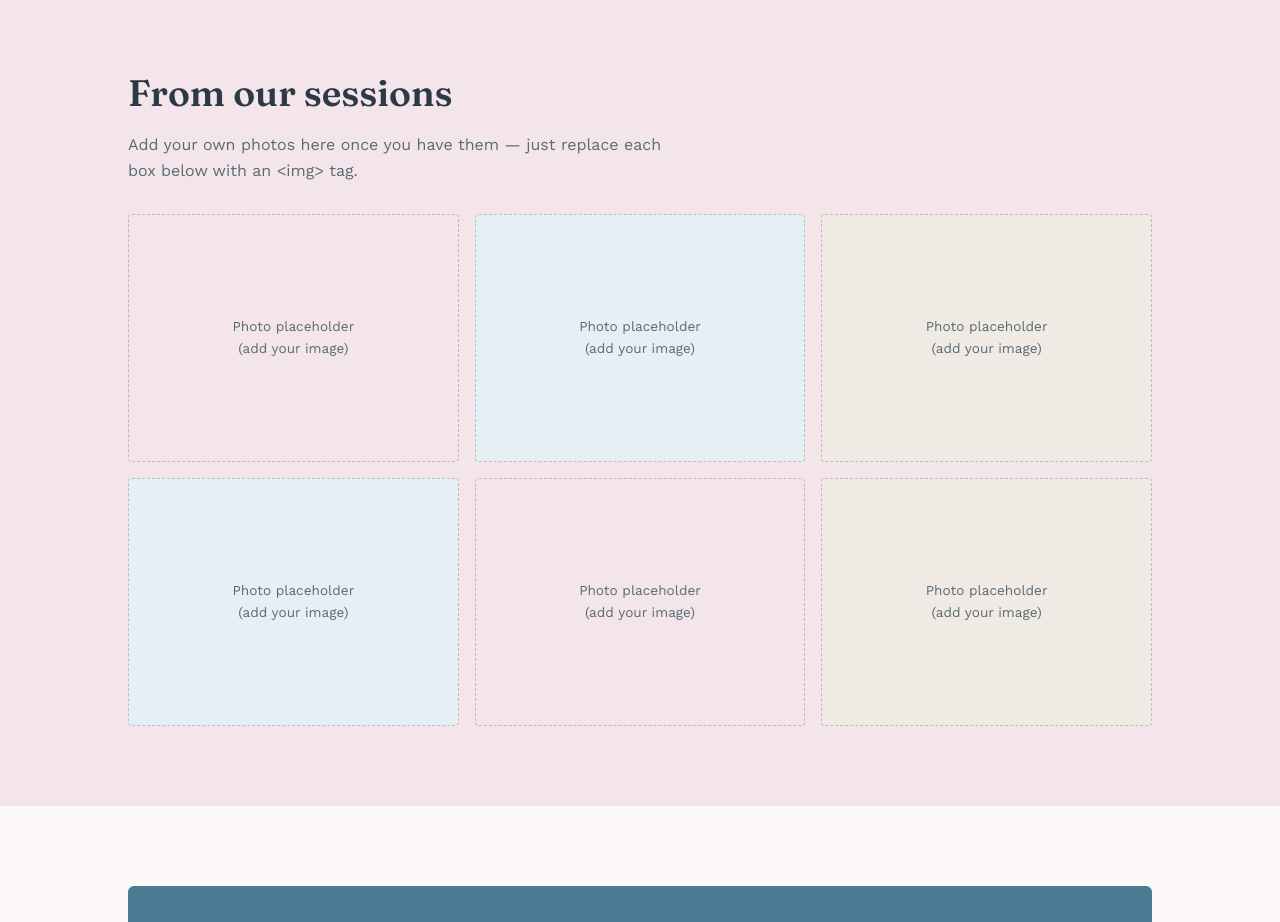
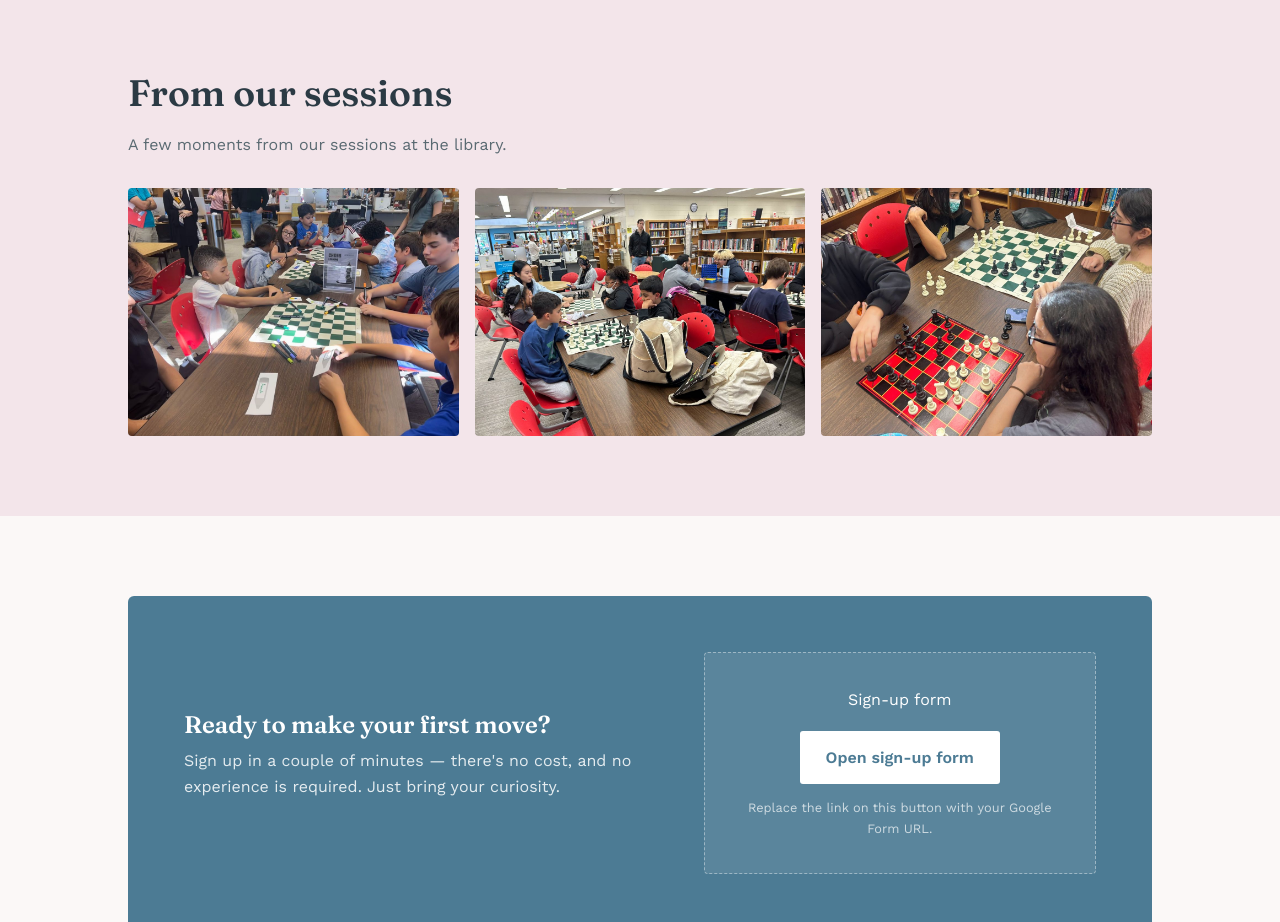
Before and after one commit to summerrli/the-great-chess-piece, a plain HTML site: page index.html in a window 1280 px wide. Shown: the part 3420-4342 px from the top of the page. Drawn offline with nearby package versions, Linux system fonts and the light colour scheme.

Commit message:
Add files via upload

```diff
--- a/index.html
+++ b/index.html
@@ -249,6 +249,10 @@
   .gallery-item:nth-child(6n+4){ background: var(--blue-light); }
   .gallery-item:nth-child(6n+5){ background: var(--rose-light); }
   .gallery-item:nth-child(6n+6){ background: #f0eae5; }
+  .gallery-photo{
+    width:100%; aspect-ratio: 4/3; object-fit: cover;
+    border-radius:4px;
+  }
 
   /* -------- JOIN -------- */
   .join-panel{
@@ -429,14 +433,11 @@
 <section class="band-alt" id="gallery">
   <div class="wrap">
     <h2 class="section-title">From our sessions</h2>
-    <p style="color:var(--ink-soft); max-width:560px; margin-bottom:30px;">Add your own photos here once you have them — just replace each box below with an &lt;img&gt; tag.</p>
+    <p style="color:var(--ink-soft); max-width:560px; margin-bottom:30px;">A few moments from our sessions at the library.</p>
     <div class="gallery-grid">
-      <div class="gallery-item">Photo placeholder<br>(add your image)</div>
-      <div class="gallery-item">Photo placeholder<br>(add your image)</div>
-      <div class="gallery-item">Photo placeholder<br>(add your image)</div>
-      <div class="gallery-item">Photo placeholder<br>(add your image)</div>
-      <div class="gallery-item">Photo placeholder<br>(add your image)</div>
-      <div class="gallery-item">Photo placeholder<br>(add your image)</div>
+      <img class="gallery-photo" src="images/session-1.jpg" alt="Students decorating name cards around a long table set with chess boards">
+      <img class="gallery-photo" src="images/session-2.jpg" alt="Students playing chess at library tables">
+      <img class="gallery-photo" src="images/session-3.jpg" alt="Students concentrating on two games of chess">
     </div>
   </div>
 </section>
```
Also changed, not shown: images/session-1.jpg (added), images/session-2.jpg (added), images/session-3.jpg (added).
